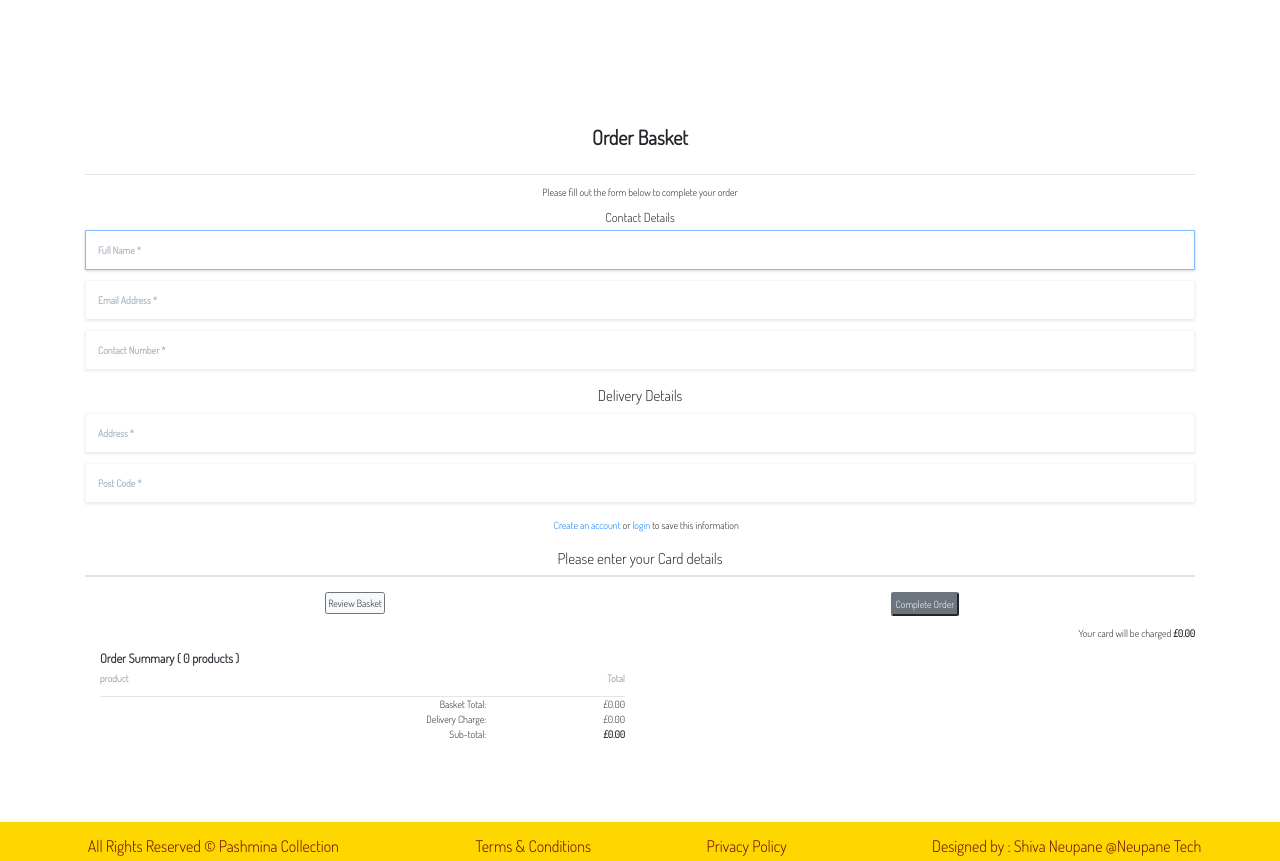
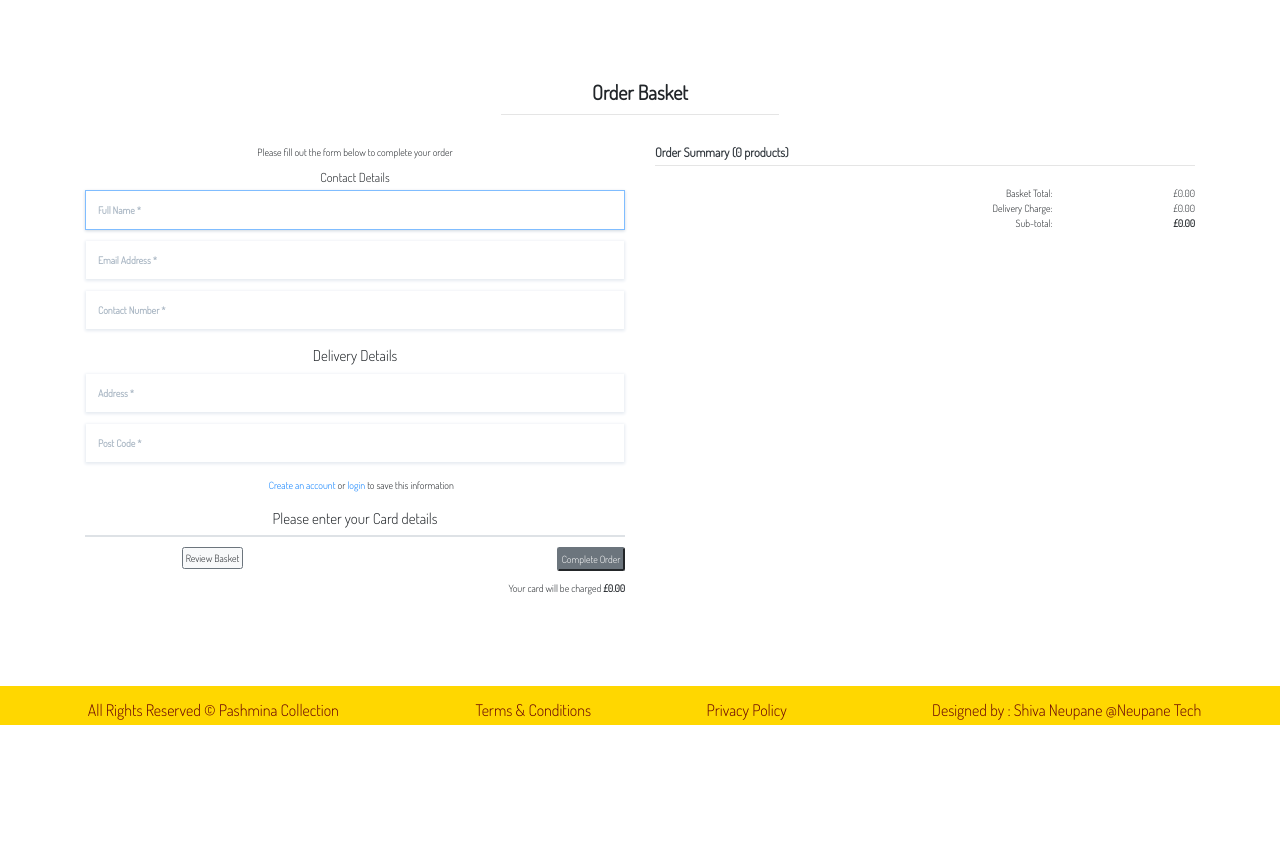
Before and after one commit to shiva123-coder/pashmina-collection, a Django app: template checkout/templates/checkout/checkout.html in a window 1280 px wide. Shown: the part 117-978 px from the top of the page. After the commit the page ends 842 px from the top, so only its background shows below. Run offline with Django 5.2, Linux system fonts and the light colour scheme; the template is opened without the code that fills it: values that come from a table or form of the project are taken from there, others are empty; some libraries are stand-ins or nearby versions.

Commit message:
Updated image on success toast and fixed page layout of order basket

```diff
--- a/basket/templates/basket/basket.html
+++ b/basket/templates/basket/basket.html
@@ -118,7 +118,7 @@
                     <span class="icon">
                         <i class="fas fa-arrow-circle-left"></i>
                     </span>
-                    <span class="basket-heading basket-heading-sub text-uppercase text-main">Back to our menu</span>
+                    <span class="basket-heading basket-heading-sub text-uppercase text-main">Shop Now !</span>
                 </a>
             {% endif %}
         </div>
--- a/basket/views.py
+++ b/basket/views.py
@@ -50,7 +50,7 @@ def add_to_basket(request, product_id):
     else:
         messages.error(request, f"Sorry, we only have only {variation.stock_quantity} stock for {product.product_name} with the selected size and color, please ammend the quantity or choose another variation")
         return redirect(reverse('product_details', args=[product_id]))
-    return redirect(reverse('view_basket'))
+    return redirect(reverse('all_products'))
 
 
 
--- a/checkout/templates/checkout/checkout.html
+++ b/checkout/templates/checkout/checkout.html
@@ -8,14 +8,12 @@
 
 {% block content %}
    <div class="container checkout-container">
-        <div class="row text-center">
-            <div class="col">
-                <h2 class="basket-title mt-5 pb-4 pt-4 font-weight-bold">Order Basket</h2>
-                <hr class="block-divider">
-            </div>
-        </div>
-        <div class="row text-center">
-            <div class="col">
+    <h2 class="basket-title font-weight-bold text-center">Order Basket</h2>
+    <hr class="w-25 mx-auto mb-4 pb-4">
+        <div class="row">
+            <!-- Checkout Form -->
+            <div class="col-md-6 payment-container">
+                <div class="text-center">
                     <p class="text-mute">Please fill out the form below to complete your order</p>
                     <form id="checkout-form" action="{% url 'checkout' %}" method="POST">
                         {% csrf_token %}
@@ -30,7 +28,6 @@
                             {{ order_form.street_address | as_crispy_field }}
                             {{ order_form.postal_code | as_crispy_field }}
                         </fieldset>
-                    <!---option to create account or login---->
                         <div class="form-check mb-3">
                             {% if user.is_authenticated %}
                             <input class="form-check-input form-check-inline " type="checkbox" id="save-info"
@@ -49,74 +46,64 @@
                             </p>
                             {% endif %}
                         </div>
-                    <!--card payment-->
                         <fieldset class="mt-4">
                             <legend class="pay-heading">Please enter your Card details</legend>
-                        <!----stripe card element---->
                             <div id="card-element"></div>
-                        <!-- For card errors -->
                             <div class="text-danger" id="card-errors" role="alert"></div>
-                        <!-- hiden value to pass client secret to view -->
                             <input type="hidden" value="{{ client_secret }}" name="client_secret">
                         </fieldset>
-
-                    <div class="row">
+                        <!-- Review Basket and Complete Order Buttons -->
+                        <div class="row mt-3">
                             <div class="col-6">
-                            <a href="{% url 'view_basket' %}" class="btn btn-light border-secondary mt-4 mx-3 p-1">
+                                <a href="{% url 'view_basket' %}" class="btn btn-light border-secondary p-1">
                                     Review Basket
                                 </a>
                             </div>
-                        <div class="col-6">
-                            <button type="submit" class="payment-btn btn-secondary mt-4 mx-3 p-1 rounded"
-                                id="checkout-btn">Complete Order</button>
+                            <div class="col-6 text-right">
+                                <button type="submit" class="payment-btn btn-secondary p-1 rounded" id="checkout-btn">Complete Order</button>
                             </div>
                         </div>
+                    </form>
                     <p class="mt-3 text-right">Your card will be charged
                         <strong>£{{ sum_total|floatformat:2 }}</strong>
                     </p>
-                </form>
                 </div>
             </div>
-        <!----order summary---->
-        <div class="col-sm-12 col-md-6 order-md-last">
-            <!-- <div class="col-12 col-lg-6 order-lg-last mb-5"> -->
-            <p class="text-dark h4 font-weight-bold">Order Summary ( {{ product_count }} products )</p>
-            <div class="row">
-                <div class="col-5">
-                    <p class=" text-muted">product</p>
-                </div>
-                <div class="col-7 text-right">
-                    <p class="text-muted">Total</p>
-                </div>
-            </div>
+
+            <!-- Order Summary -->
+            <div class="col-md-6 order-md-last">
+                <div class="text-dark h4 font-weight-bold">Order Summary ({{ product_count }} products)</div>
                 <div class="product-summary-checkout-container">
                     {% for product in basket_products %}
                         <div class="row">
-                        {% if product.product.image %}
+                            {% if product.image %}
                                 <div class="col-5 mb-1 mt-1 col-img-success">
                                     <a href="{% url 'product_details' product.product.id %}">
-                                    <img class="w-100" src="{{ product.product.image.url }}" alt="{{ product.product.product_name }}">
+                                        <img class="w-100" src="{{ product.image }}" alt="{{ product.product.product_name }}">
                                     </a>
                                 </div>
                             {% else %}
                                 <div class="col-5 mb-1 mt-1 col-img-success">
                                     <a href="{% url 'product_details' product.product.id %}">
-                                    <img class="w=100" src="{{ MEDIA_URL }}noimage.jpg"
-                                        alt="{{ product.product_name }}">
+                                        <img class="w=100" src="{{ MEDIA_URL }}noimage.jpg" alt="{{ product.product_name }}">
                                     </a>
                                 </div>
                             {% endif %}
                             <div class="col-4">
                                 <p class="my-0"><strong>{{ product.product.product_name }}</strong></p>
                                 <p class="my-0 small text-muted">Qty: {{ product.quantity }}</p>
+                                {% if product.selected_size and product.selected_color %}
+                                    <p class="text-muted my-0">Size: {{ product.selected_size }}</p>
+                                    <p class="text-muted my-0">Color: {{ product.selected_color }}</p>
+                                {% endif %}
                             </div>
-                        <div class="col-3 text-right">
-                            <p class="my-0 small text-muted">£{{ product.product.price | calculate_total:product.quantity }}</p>
+                            <div class="col-3">
+                                <p class="small text-muted">£{{ product.product.price | calculate_total:product.quantity }}</p>
                             </div>
                         </div>
                     {% endfor %}
                 </div>
-            <hr class="my-0">
+                <hr class="my-0 pb-3 pt-3">
                 <div class="row text-black text-right">
                     <div class="col-7 offset-2">
                         <p class="my-0">Basket Total:</p>
@@ -132,6 +119,8 @@
                 </div>
             </div>
         </div>
+    </div>
+
     <div class="loading-overlay">
         <h1 class="spinner-icon text-white font font-weight-bold">
             <span class="spinner-grow spinner-grow-lg"></span>
@@ -139,6 +128,7 @@
         </h1>
     </div>
 {% endblock %}
+
 {% block postloadjs %}
     {{ block.super }}
     {{ stripe_public_key|json_script:"id_stripe_public_key" }}
--- a/templates/includes/toasts/success_toast.html
+++ b/templates/includes/toasts/success_toast.html
@@ -19,7 +19,7 @@
             <p class="display-6">Your basket has {{ product_count }} items</p>
             <div class="item-summary-container">
                 <!-- Refer to context.py file to understand cart_products -->
-                {% for product in cart_products %}
+                {% for product in basket_products %}
                     <div class="row">
                         <div class="col-4 col-img-success mb-2 mt-2">
                         {% if product.image %}
```
Lines whose indentation alone changed are shown as unchanged.
